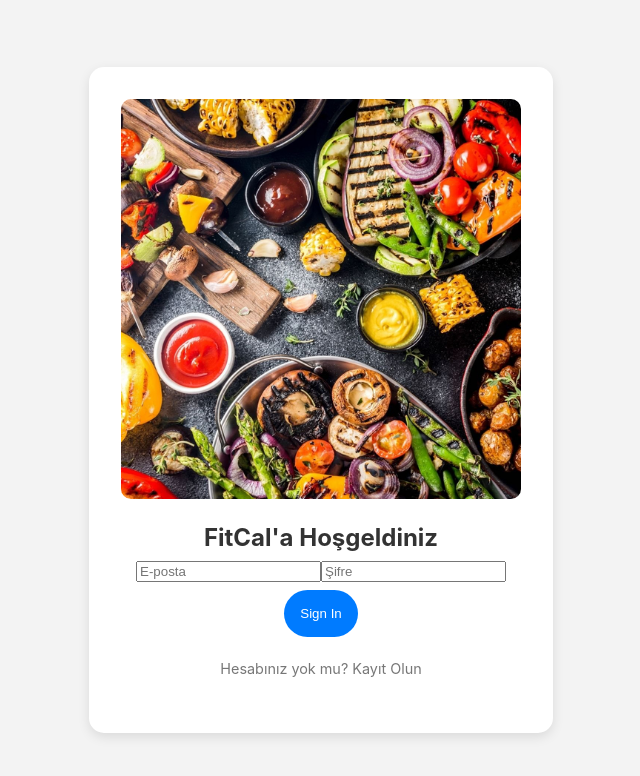
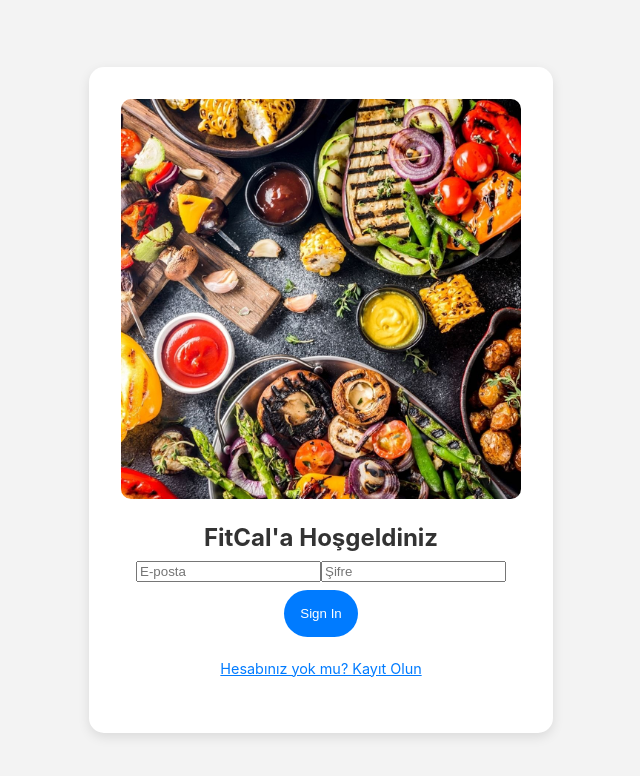
Before and after one commit to SemihUcn/FitCal-APP, a React (Create React App) app in the folder fitcal-frontend/: page / in a window 1280 px wide. Both pictures are taken after a click on the button "Sign In". Shown: the top 776 px of the page, without its empty margins (319-959 px from the left). Built offline with nearby package versions, Linux system fonts and the light colour scheme.

Commit message:
Mavi yazılar tıklanmalı oldu

```diff
--- a/fitcal-frontend/src/components/LoginScreen.css
+++ b/fitcal-frontend/src/components/LoginScreen.css
@@ -70,3 +70,13 @@
     height: auto;
     border-radius: 10px;
   }
+  .switch-link {
+    color: #007bff;
+    cursor: pointer;
+    text-decoration: underline;
+    transition: color 0.3s ease;
+  }
+
+  .switch-link:hover {
+    color: #0056b3;
+  }
--- a/fitcal-frontend/src/components/LoginScreen.js
+++ b/fitcal-frontend/src/components/LoginScreen.js
@@ -189,9 +189,9 @@ const LoginScreen = () => {
           </form>
         )}
 
-        {view !== null && (
+{view !== null && (
           <div className="switch-container">
-            <p onClick={() => setView(null)}>
+            <p className="switch-link" onClick={() => setView(null)}>
               {view === 'signUp' ? 'Hesabınız var mı? Giriş Yapın' : 'Hesabınız yok mu? Kayıt Olun'}
             </p>
           </div>
```
